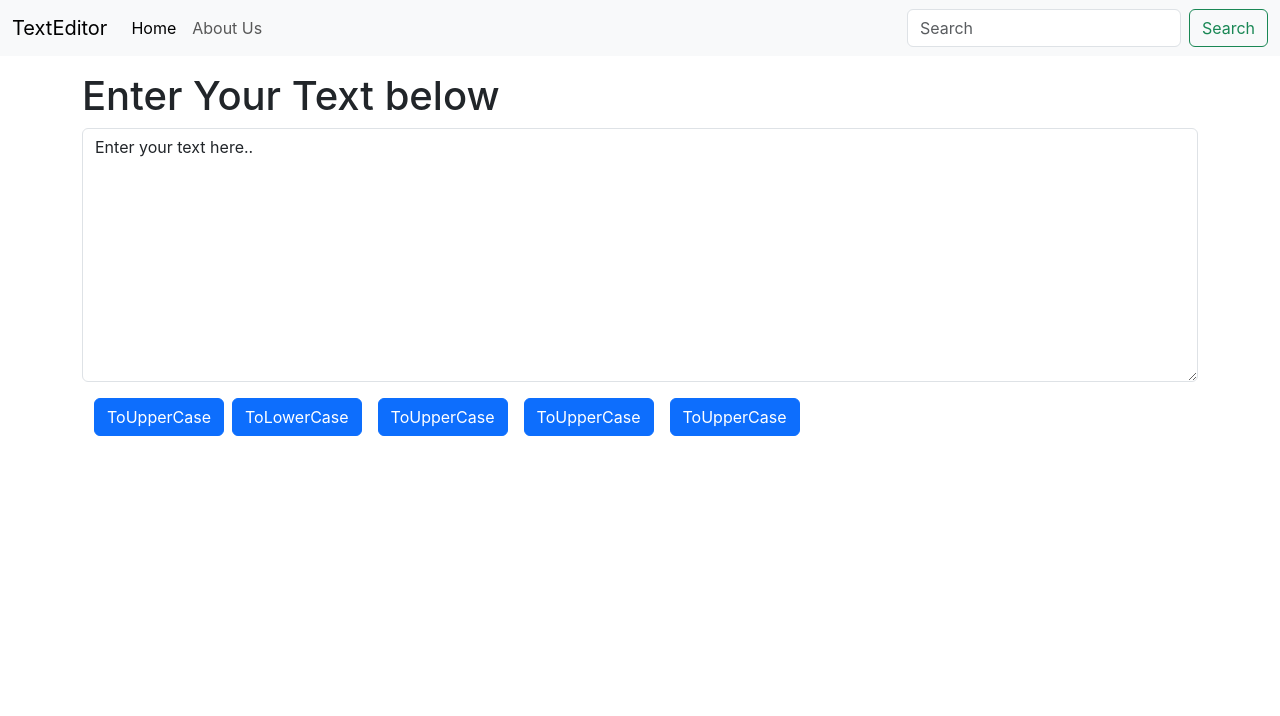
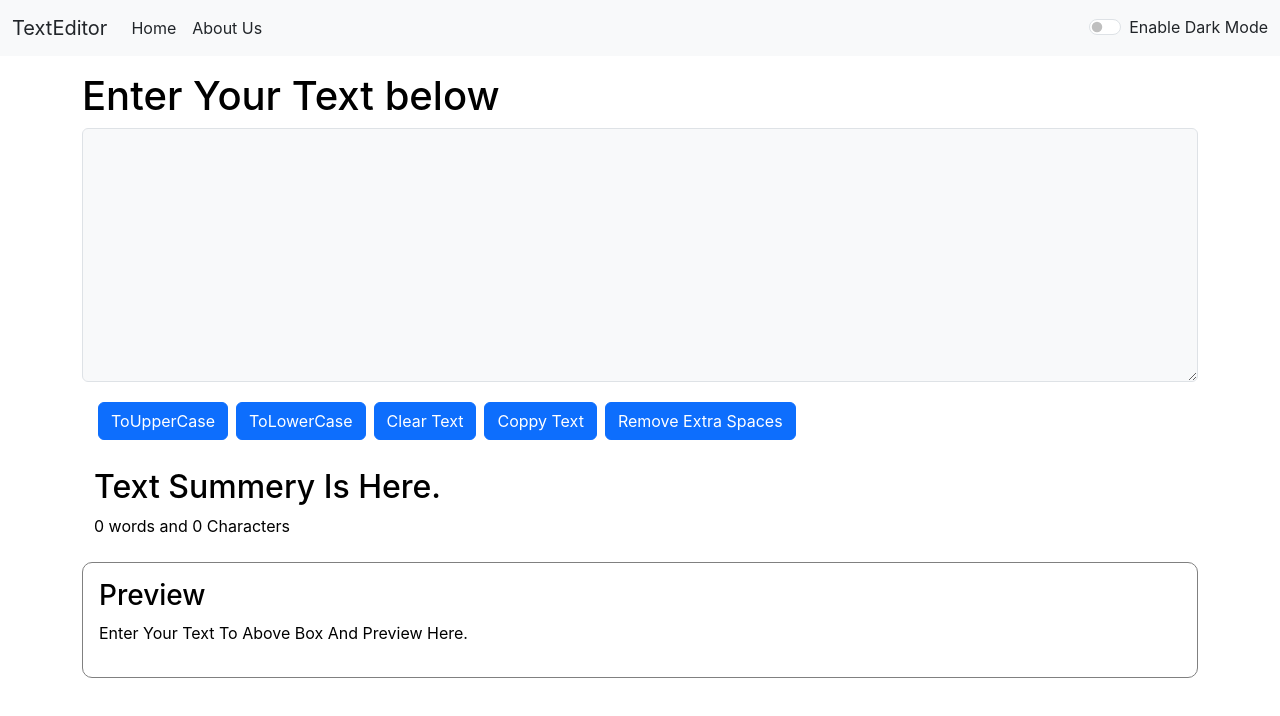
Before and after one commit to gauravssah/TextEditor, a React (Create React App) app: page / in a window 1280 px wide. Shown: the top 716 px of the page. Built offline with nearby package versions, Linux system fonts and the light colour scheme.

Commit message:
dark mode and light mode added

```diff
--- a/src/App.js
+++ b/src/App.js
@@ -2,15 +2,37 @@
 import './App.css';
 import Navbar from './components/Navbar';
 import Formbox from './components/Formbox';
+import About from './components/About';
+import React, { useState } from 'react'
+
 
 function App() {
+
+  const [mode, setMode] = useState("light");
+
+  let togglemode = () => {
+    if (mode == "light") {
+      setMode("dark");
+      document.body.style.backgroundColor = "black"
+
+    } else {
+      setMode("light");
+      document.body.style.backgroundColor = "white"
+    }
+
+  }
+
+
+
+
   return (
     <>
-      {/* <Navbar /> */}
-      <Navbar title="TextEditor" aboutEditor="About Us" />
+      <Navbar title="TextEditor" aboutEditor="About Us" mode={mode} togglemode={togglemode} />
 
       <div className="container my-3">
-        <Formbox heading="Enter Your Text below " />
+        <Formbox heading="Enter Your Text below " mode={mode} />
+
+        {/* <About /> */}
       </div>
 
 
--- /dev/null
+++ b/src/components/About.js
@@ -0,0 +1,76 @@
+import React, { useState } from 'react'
+
+export default function About() {
+    const [myStyle, setstyle] = useState({
+        backgroundColor: "white",
+        color: "black",
+    });
+
+    const [btnText, setBtnText] = useState("Enable Dark Mode");
+
+    let toggleMode = () => {
+        if (myStyle.color === "white") {
+            setstyle({
+                backgroundColor: "white",
+                color: "black",
+                border: "1px solid gray",
+            })
+            setBtnText("Enable Dark Mode")
+        } else {
+            setstyle({
+                backgroundColor: "black",
+                color: "white",
+                border: "1px solid white",
+            })
+            setBtnText("Enable Light Mode")
+        }
+    }
+
+
+
+
+    return (
+        <div >
+            <div className="accordion" id="accordionExample" >
+                <div className="accordion-item" style={myStyle}>
+                    <h2 className="accordion-header" id="headingOne">
+                        <button className="accordion-button" style={myStyle} type="button" data-bs-toggle="collapse" data-bs-target="#collapseOne" aria-expanded="true" aria-controls="collapseOne">
+                            Accordion Item #1
+                        </button>
+                    </h2>
+                    <div id="collapseOne" className="accordion-collapse collapse show" aria-labelledby="headingOne" data-bs-parent="#accordionExample">
+                        <div className="accordion-body">
+                            <strong>This is the first item's accordion body.</strong> It is shown by default, until the collapse plugin adds the appropriate classes that we use to style each element. These classes control the overall appearance, as well as the showing and hiding via CSS transitions. You can modify any of this with custom CSS or overriding our default variables. It's also worth noting that just about any HTML can go within the <code>.accordion-body</code>, though the transition does limit overflow.
+                        </div>
+                    </div>
+                </div>
+                <div className="accordion-item" style={myStyle}>
+                    <h2 className="accordion-header" id="headingTwo">
+                        <button className="accordion-button collapsed" style={myStyle} type="button" data-bs-toggle="collapse" data-bs-target="#collapseTwo" aria-expanded="false" aria-controls="collapseTwo">
+                            Accordion Item #2
+                        </button>
+                    </h2>
+                    <div id="collapseTwo" className="accordion-collapse collapse" aria-labelledby="headingTwo" data-bs-parent="#accordionExample">
+                        <div className="accordion-body">
+                            <strong>This is the second item's accordion body.</strong> It is hidden by default, until the collapse plugin adds the appropriate classes that we use to style each element. These classes control the overall appearance, as well as the showing and hiding via CSS transitions. You can modify any of this with custom CSS or overriding our default variables. It's also worth noting that just about any HTML can go within the <code>.accordion-body</code>, though the transition does limit overflow.
+                        </div>
+                    </div>
+                </div>
+                <div className="accordion-item" style={myStyle}>
+                    <h2 className="accordion-header" id="headingThree">
+                        <button className="accordion-button collapsed" style={myStyle} type="button" data-bs-toggle="collapse" data-bs-target="#collapseThree" aria-expanded="false" aria-controls="collapseThree">
+                            Accordion Item #3
+                        </button>
+                    </h2>
+                    <div id="collapseThree" className="accordion-collapse collapse" aria-labelledby="headingThree" data-bs-parent="#accordionExample">
+                        <div className="accordion-body">
+                            <strong>This is the third item's accordion body.</strong> It is hidden by default, until the collapse plugin adds the appropriate classes that we use to style each element. These classes control the overall appearance, as well as the showing and hiding via CSS transitions. You can modify any of this with custom CSS or overriding our default variables. It's also worth noting that just about any HTML can go within the <code>.accordion-body</code>, though the transition does limit overflow.
+                        </div>
+                    </div>
+                </div>
+            </div>
+
+            <div className="btn btn-primary my-2" onClick={toggleMode}>{btnText}</div>
+        </div>
+    )
+}
--- a/src/components/Formbox.js
+++ b/src/components/Formbox.js
@@ -3,7 +3,7 @@
 
 export default function Formbox(props) {
 
-    const [text, setText] = useState("Enter your text here..");
+    const [text, setText] = useState("");
 
     const handalOnChnage = (event) => {
         setText(event.target.value)
@@ -19,20 +19,49 @@
         setText(newText)
     }
 
+    const handalClear = () => {
+        setText("")
+    }
+
+    const handalCoppy = () => {
+        let coppytext = document.getElementById("myBox");
+        coppytext.select();
+        navigator.clipboard.writeText(coppytext.value);
+    }
+    const handalExtraSpaces = () => {
+        let newText = text.split(/[ ]+/)
+        setText(newText.join(" "))
+    }
+
     return (
-        <div>
+        <div style={{ color: `${props.mode === "light" ? "black" : "white"}` }} >
             <h1>{props.heading}</h1>
             <div className="mb-3">
-                <textarea className="form-control" value={text} onChange={handalOnChnage} id="exampleFormControlTextarea1" rows="10"></textarea>
+                <textarea className={`form-control bg-${props.mode} text-${props.mode === "light" ? "dark" : "light"}`} value={text} onChange={handalOnChnage} id="myBox" rows="10"></textarea>
             </div>
 
-            <div className="container">
-                <div className="btn btn-primary " onClick={handalUpCase}>ToUpperCase</div>
-                <div className="btn btn-primary mx-2" onClick={handalLowCase}>ToLowerCase</div>
-                <div className="btn btn-primary mx-2" onClick={handalLowCase}>ToUpperCase</div>
-                <div className="btn btn-primary mx-2" onClick={handalUpCase}>ToUpperCase</div>
-                <div className="btn btn-primary mx-2" onClick={handalUpCase}>ToUpperCase</div>
+            <div className="container ">
+                <div className="btn btn-primary mx-1 my-1 " onClick={handalUpCase}>ToUpperCase</div>
+                <div className="btn btn-primary mx-1 my-1 " onClick={handalLowCase}>ToLowerCase</div>
+                <div className="btn btn-primary mx-1 my-1 " onClick={handalClear}>Clear Text</div>
+                <div className="btn btn-primary mx-1 my-1 " onClick={handalCoppy}>Coppy Text</div>
+                <div className="btn btn-primary mx-1 my-1 " onClick={handalExtraSpaces}>Remove Extra Spaces</div>
+
             </div>
+
+            <div className="container my-4">
+                <h2>Text Summery Is Here.</h2>
+                <p>{text.split(" ").length - 1} words and {text.length} Characters </p>
+            </div>
+
+
+            <div className="container  p-3" style={{ color: `${props.mode === "light" ? "black" : "white"}`, backgroundColor: `${props.mode === "light" ? "white" : "#121140"}`, border: "1px solid gray", borderRadius: "10px" }}>
+                <h3>Preview</h3>
+                <p>{text.length > 0 ? text : "Enter Your Text To Above Box And Preview Here."}</p>
+            </div>
+
+
+
 
 
         </div>
--- a/src/components/Navbar.js
+++ b/src/components/Navbar.js
@@ -4,29 +4,35 @@
 
 export default function Navbar(props) {
     return (
-        <nav className="navbar navbar-expand-lg bg-body-tertiary">
+        <nav className={`navbar navbar-expand-lg bg-${props.mode}`}>
             <div className="container-fluid">
-                <a className="navbar-brand" href="/">{props.title}</a>
-                <button className="navbar-toggler" type="button" data-bs-toggle="collapse" data-bs-target="#navbarSupportedContent" aria-controls="navbarSupportedContent" aria-expanded="false" aria-label="Toggle navigation">
+                <a className={`navbar-brand text-${props.mode === "light" ? "dark" : "light"}`} href="/">{props.title}</a>
+                <button className={`navbar-toggler bg-${props.mode === "light" ? "" : "light"}`} type="button" data-bs-toggle="collapse" data-bs-target="#navbarSupportedContent" aria-controls="navbarSupportedContent" aria-expanded="false" aria-label="Toggle navigation">
                     <span className="navbar-toggler-icon"></span>
                 </button>
-                <div className="collapse navbar-collapse" id="navbarSupportedContent">
-                    <ul className="navbar-nav me-auto mb-2 mb-lg-0">
-                        <li className="nav-item">
-                            <a className="nav-link active" aria-current="page" href="/">Home</a>
+                <div className="collapse navbar-collapse " id="navbarSupportedContent">
+                    <ul className="navbar-nav me-auto mb-2 mb-lg-0 ">
+                        <li className="nav-item ">
+                            <a className={`nav-link active text-${props.mode === "light" ? "dark" : "light"}`} aria-current="page" href="/">Home</a>
                         </li>
-                        <li className="nav-item">
-                            <a className="nav-link" href="/">{props.aboutEditor}</a>
+                        <li className="nav-item ">
+                            <a className={`nav-link text-${props.mode === "light" ? "dark" : "light"}`} href="/">{props.aboutEditor}</a>
                         </li>
 
 
                     </ul>
-                    <form className="d-flex" role="search">
-                        <input className="form-control me-2" type="search" placeholder="Search" aria-label="Search" />
-                        <button className="btn btn-outline-success" type="submit">Search</button>
-                    </form>
+
+                    <div className={`form-check form-switch text-${props.mode === "light" ? "dark" : "light"}`}>
+                        <label className="form-check-label" htmlFor="flexSwitchCheckDefault">Enable Dark Mode</label>
+                        <input className="form-check-input" onClick={props.togglemode} type="checkbox" id="flexSwitchCheckDefault" />
+                    </div>
+
                 </div>
+
+
             </div>
+
+
         </nav>
     )
 }
```
